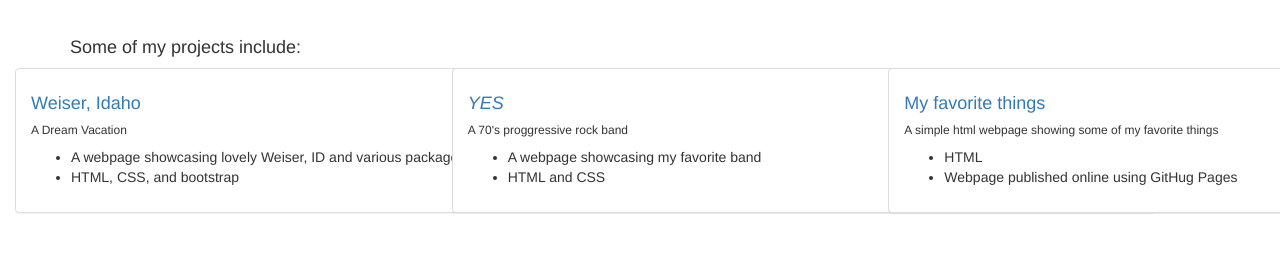
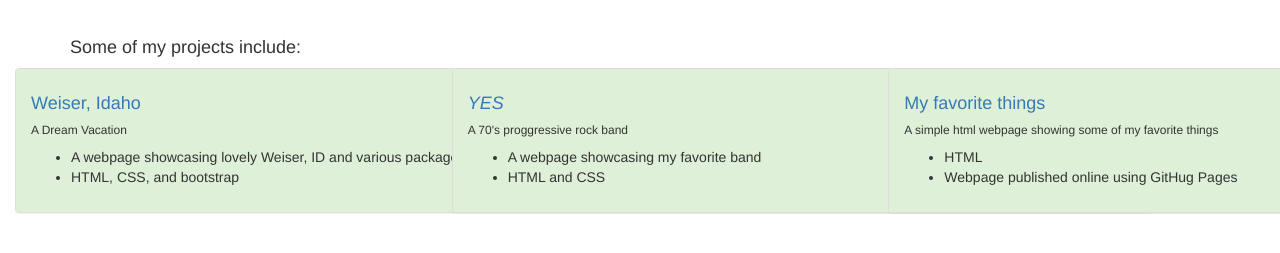
Before and after one commit to wanderlust22/portfolio-landing-page, a plain HTML site: page index.html in a window 1280 px wide. Shown: the part 303-556 px from the top of the page. Drawn offline with Linux system fonts and the light colour scheme.

Commit message:
add bg color to paneling

```diff
--- a/index.html
+++ b/index.html
@@ -25,7 +25,7 @@
       <div class="col-md-4">
       <div class="container">
         <div class="panel panel-default">
-          <div class="panel-body">
+          <div class="panel-body bg-success">
         <h4><a href="https://github.com/wanderlust22/dream-vacation.git">Weiser, Idaho</a></h4>
         <h6>A Dream Vacation</h6>
         <ul>
@@ -39,7 +39,7 @@
       <div class="col-md-4">
       <div class="container">
         <div class="panel panel-default">
-          <div class="panel-body">
+          <div class="panel-body bg-success">
         <h4><a href="https://github.com/wanderlust22/yes.git"><em>YES</em></a></h4>
           <h6>A 70's proggressive rock band</h6>
           <ul>
@@ -53,7 +53,7 @@
       <div class="col-md-4">
       <div class="container">
         <div class="panel panel-default">
-          <div class="panel-body">
+          <div class="panel-body bg-success">
         <h4><a href="http://wanderlust22.github.io/my-first-webpage">My favorite things</a></h4>
         <h6>A simple html webpage showing some of my favorite things</h6>
         <ul>
```
